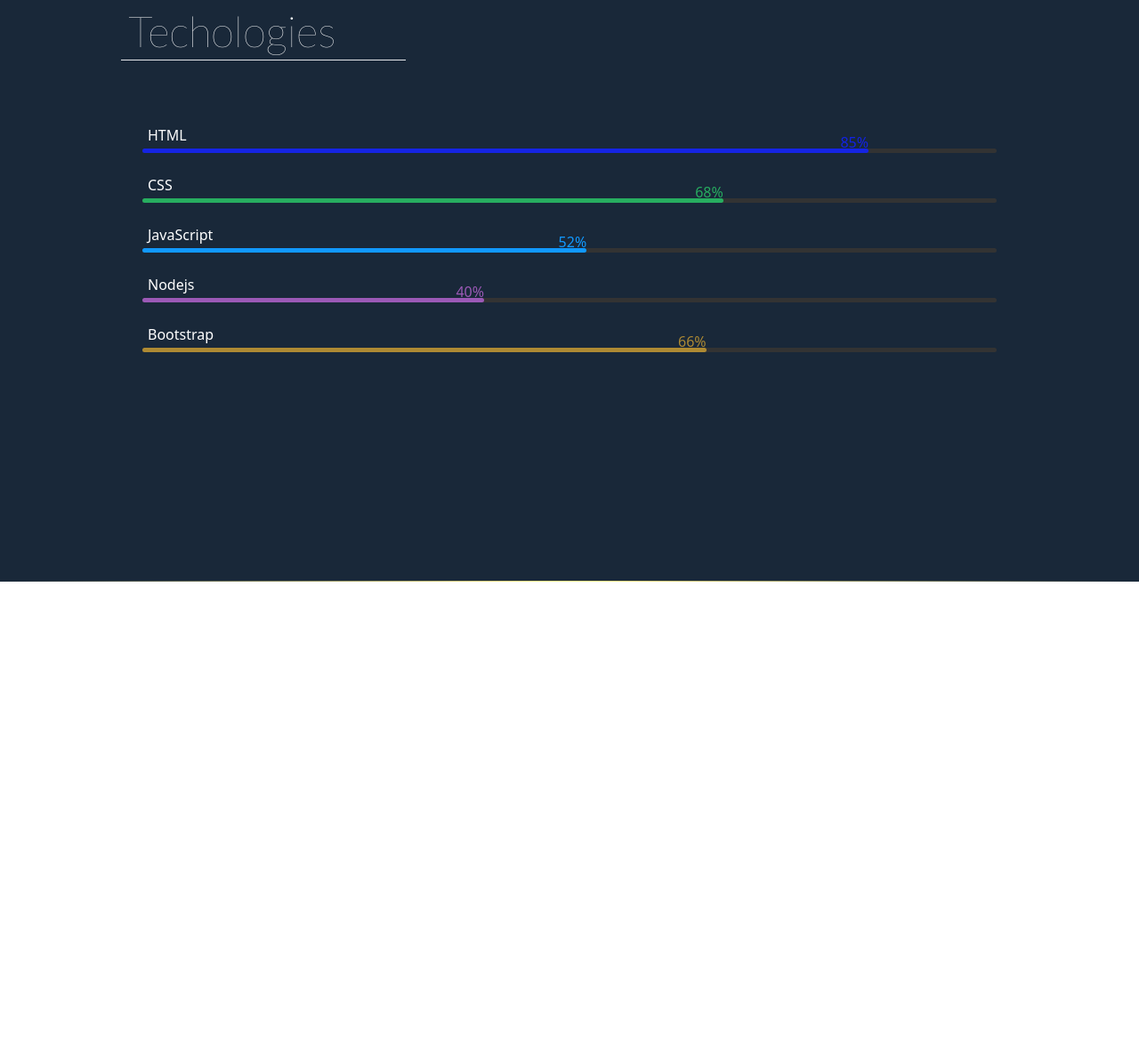
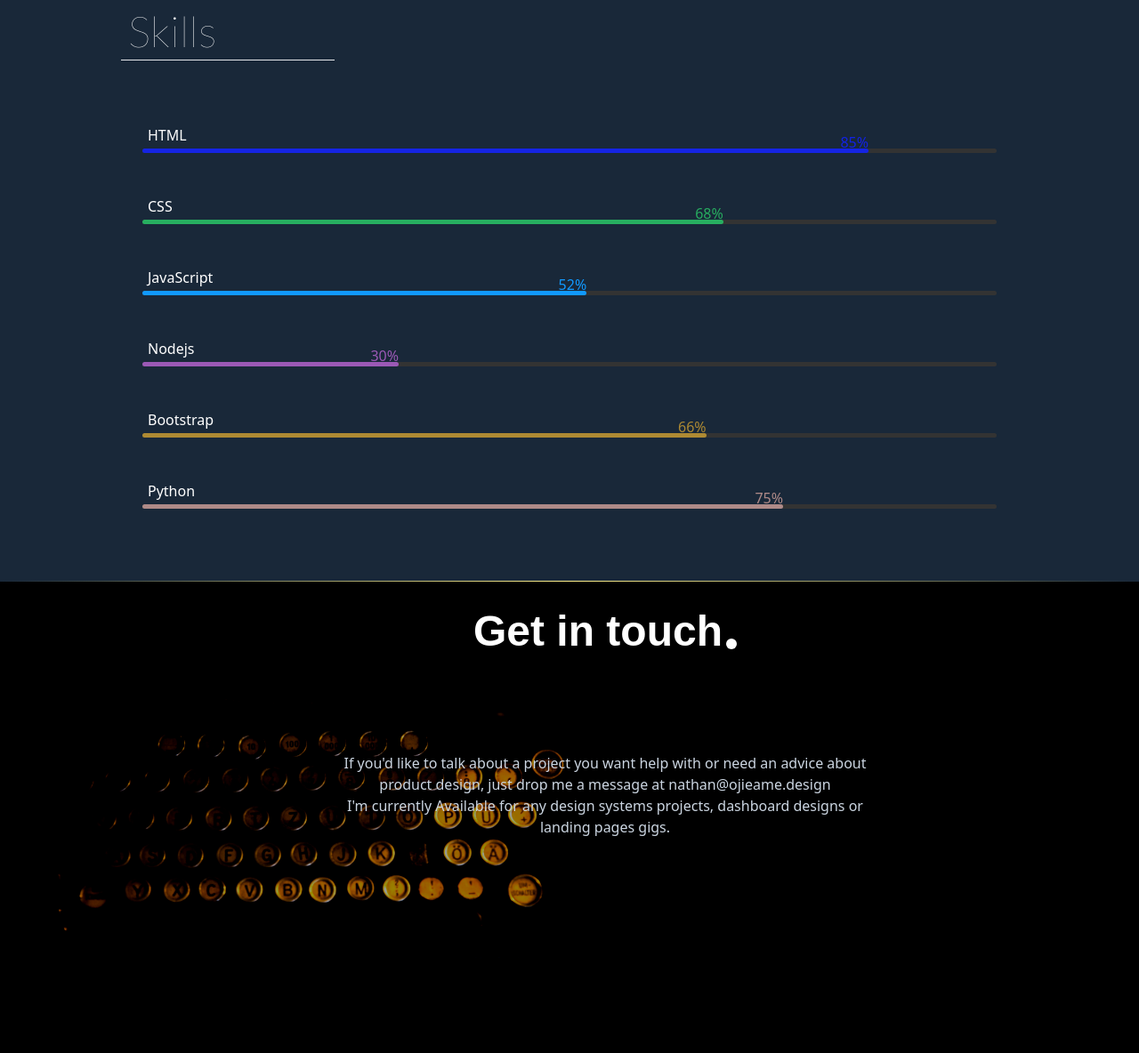
Before and after one commit to mhdajfer/Portfolio.io, a plain HTML site: page intex.html in a window 1280 px wide. Shown: the part 2389-3573 px from the top of the page at 89% size. Before the commit the page ends 3043 px from the top, so only its background shows below. Drawn offline with nearby package versions, Linux system fonts and the light colour scheme; a web font is replaced by a local one.

Commit message:
last section for contact is added

```diff
--- a/intex.html
+++ b/intex.html
@@ -171,11 +171,11 @@
 
         <div class="mb-8 pl-24 pb-10">
             <h3 class="font-semibolder text-5xl p-2 text-white" style="font-family: 'Lato', sans-serif;">
-                Techologies
+                Skills
             </h3>
-            <hr class="w-80">
+            <hr class="w-60">
         </div>
-        <ul id="skills" class="text-white">
+        <ul id="skills" class="text-white space-y-14">
             <li>
                 HTML
                 <div class="bar-container">
@@ -204,7 +204,7 @@
                 Nodejs
                 <div class="bar-container">
                     <span class="bar" data-bar='{ "color":"#9b59b6" }'>
-                        <span class="pct">40%</span>
+                        <span class="pct">30%</span>
                     </span>
                 </div>
             </li>
@@ -216,12 +216,40 @@
                     </span>
                 </div>
             </li>
+            <li>
+                Python
+                <div class="bar-container">
+                    <span class="bar" data-bar='{ "color":"#ae8a88" }'>
+                        <span class="pct">75%</span>
+                    </span>
+                </div>
+            </li>
         </ul>
     </section>
 
     <hr class="section-divider faded-edges text-transparent bg-gradient-to-r from-[#192839] via-yellow-200 to-[#192839]">
 
+    <section class="h-[530px] w-full p-10 pt-20 relative bg-black">
 
+        <div class="flex justify-start">
+            <img src="media/typewriter.jpg" class="w-[600px] h-96 opacity-60 contrast-150" alt="">
+        </div>
+
+        <div class="absolute w-full"  style="top: 6%;">
+            <h3 class="text-5xl font-black text-white justify-center flex" style="font-family: 'Pitchsans Regular', sans-serif;">
+                <span class=""> Get in touch</span>
+                <div class="w-3 h-3 rounded-full bg-white mt-8 ml-1"></div>
+            </h3>
+            <p class="text-center pt-28 text-slate-300">
+                If you'd like to talk about a project you want help with or need an advice about <br>
+                product design, just drop me a message at nathan@ojieame.design <br>
+                I'm currently Available for any design systems projects, dashboard designs or <br>
+                landing pages gigs.
+            </p>
+
+        </div>
+
+    </section>
 
 
     <script src="https://code.jquery.com/jquery-3.6.0.js" integrity="sha256-H+K7U5CnXl1h5ywQfKtSj8PCmoN9aaq30gDh27Xc0jk=" crossorigin="anonymous"></script>
```
Also changed, not shown: media/typewriter.jpg (added), style.css (line endings or trailing spaces).
